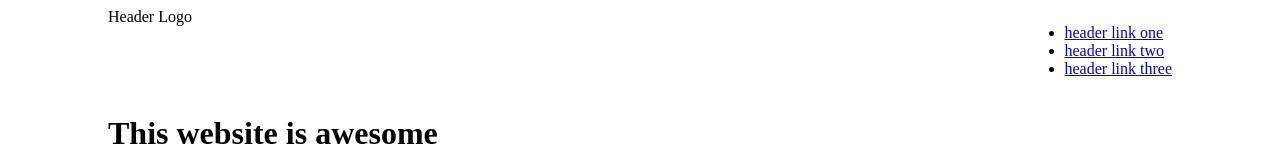
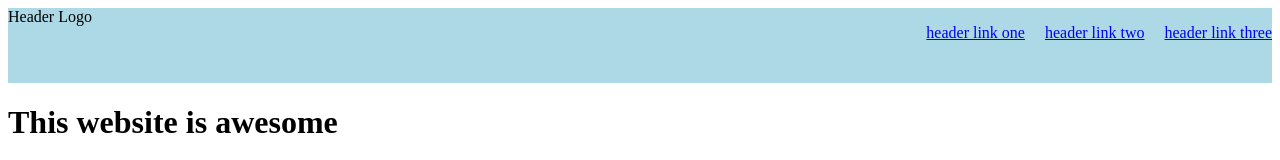
Before and after one commit to j-irion/landing-page, a plain HTML site: page index.html in a window 1280 px wide. Shown: the top 160 px of the page. Drawn offline with Linux system fonts and the light colour scheme.

Commit message:
Set heigth for header, change ul, delete body"

```diff
--- a/style.css
+++ b/style.css
@@ -1,7 +1,12 @@
-body {
-    padding: 0px 100px;
-}
 .header {
     display: flex;
     justify-content:  space-between;
+    height: 75px;
+    background-color: lightblue;
 }
+
+ul {
+    list-style: none;
+    display: flex;
+    gap: 20px;
+}
```
